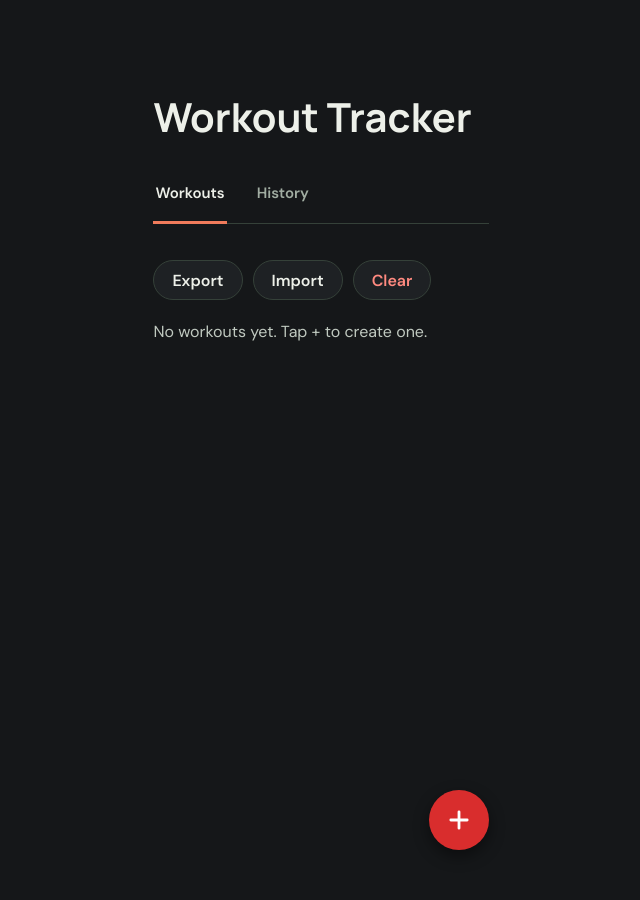
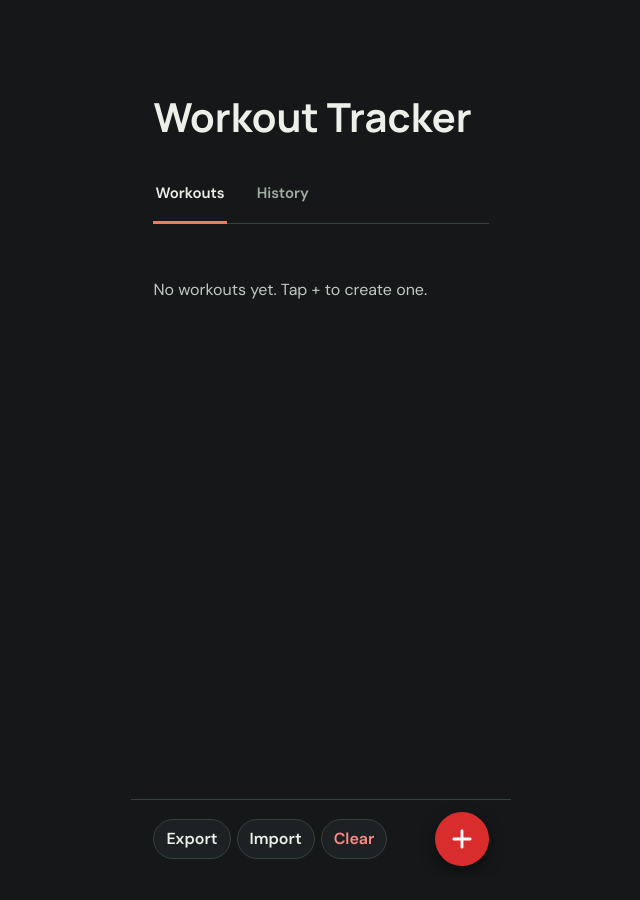
Before and after one commit to brendanhasz/brendanhasz.github.io, a Jekyll site: the page assets/workout_tracker/index.html, which Jekyll copies as it is, in a window 1280 px wide. Shown: the whole page, without its empty margins (319-959 px from the left). Built offline with Jekyll 4.4.1, drawn with Linux system fonts in a browser that asks for light colours.

Commit message:
move export/import/clear buttons

```diff
--- a/assets/workout_tracker/index.html
+++ b/assets/workout_tracker/index.html
@@ -50,11 +50,6 @@
         aria-labelledby="workouts-tab"
         tabindex="0"
       >
-        <div class="file-actions">
-          <button type="button" data-action="export" data-store="workouts">Export</button>
-          <button type="button" data-action="import" data-store="workouts">Import</button>
-          <button type="button" data-action="clear" data-store="workouts">Clear</button>
-        </div>
         <p class="empty-message" id="workouts-status" role="status" hidden></p>
         <p class="empty-message" id="workouts-message" hidden></p>
         <ul class="workout-list" id="workout-list"></ul>
@@ -68,20 +63,27 @@
         tabindex="0"
         hidden
       >
-        <div class="file-actions">
-          <button type="button" data-action="export" data-store="history">Export</button>
-          <button type="button" data-action="import" data-store="history">Import</button>
-          <button type="button" data-action="clear" data-store="history">Clear</button>
-        </div>
         <p class="empty-message" id="history-status" role="status" hidden></p>
         <p class="empty-message" id="history-message" hidden></p>
         <ul class="workout-list" id="history-list"></ul>
       </section>
       </div>
 
-      <button class="fab" id="add-workout-button" type="button" aria-label="Create new workout">
-        <svg viewBox="0 0 24 24" aria-hidden="true"><path d="M12 5v14M5 12h14"/></svg>
-      </button>
+      <footer class="main-footer">
+        <div class="file-actions" id="workouts-file-actions">
+          <button type="button" data-action="export" data-store="workouts">Export</button>
+          <button type="button" data-action="import" data-store="workouts">Import</button>
+          <button type="button" data-action="clear" data-store="workouts">Clear</button>
+        </div>
+        <div class="file-actions" id="history-file-actions" hidden>
+          <button type="button" data-action="export" data-store="history">Export</button>
+          <button type="button" data-action="import" data-store="history">Import</button>
+          <button type="button" data-action="clear" data-store="history">Clear</button>
+        </div>
+        <button class="fab" id="add-workout-button" type="button" aria-label="Create new workout">
+          <svg viewBox="0 0 24 24" aria-hidden="true"><path d="M12 5v14M5 12h14"/></svg>
+        </button>
+      </footer>
       </div>
 
       <div class="view" id="create-view" hidden>
--- a/assets/workout_tracker/script.js
+++ b/assets/workout_tracker/script.js
@@ -75,7 +75,10 @@ let history = loadList('history');
 let editingIndex = null;
 
 function updateAddButton() {
-  $('add-workout-button').hidden = !$('workouts-tab').classList.contains('is-active');
+  const onWorkouts = $('workouts-tab').classList.contains('is-active');
+  $('workouts-file-actions').hidden = !onWorkouts;
+  $('history-file-actions').hidden = onWorkouts;
+  $('add-workout-button').hidden = !onWorkouts;
 }
 
 function formatDuration(totalSeconds) {
--- a/assets/workout_tracker/styles.css
+++ b/assets/workout_tracker/styles.css
@@ -59,6 +59,26 @@ input {
   flex: 1;
   padding: clamp(32px, 7svh, 76px) clamp(20px, 6%, 64px) 120px;
   overflow-y: auto;
+}
+
+#main-view .scroll {
+  padding-bottom: 24px;
+}
+
+.main-footer {
+  display: flex;
+  flex: none;
+  align-items: center;
+  justify-content: space-between;
+  gap: 8px;
+  min-height: 78px;
+  padding: 10px clamp(16px, 6%, 32px);
+  border-top: 1px solid var(--line);
+  background: #151719;
+}
+
+.main-footer [hidden] {
+  display: none;
 }
 
 .page-header {
@@ -168,8 +188,8 @@ h1 {
 .file-actions {
   display: flex;
   flex-wrap: wrap;
-  gap: 10px;
-  margin-bottom: 18px;
+  gap: 6px;
+  margin: 0;
 }
 
 .fatal-error {
@@ -186,7 +206,7 @@ h1 {
 
 .file-actions button {
   min-height: 40px;
-  padding: 0 18px;
+  padding: 0 12px;
   border: 1px solid var(--line);
   border-radius: 22px;
   background: var(--surface);
@@ -389,6 +409,13 @@ h1 {
   box-shadow: 0 6px 16px rgb(0 0 0 / 45%);
   cursor: pointer;
   place-items: center;
+}
+
+.main-footer > .fab {
+  position: static;
+  flex: none;
+  width: 54px;
+  height: 54px;
 }
 
 .fab svg,
```
